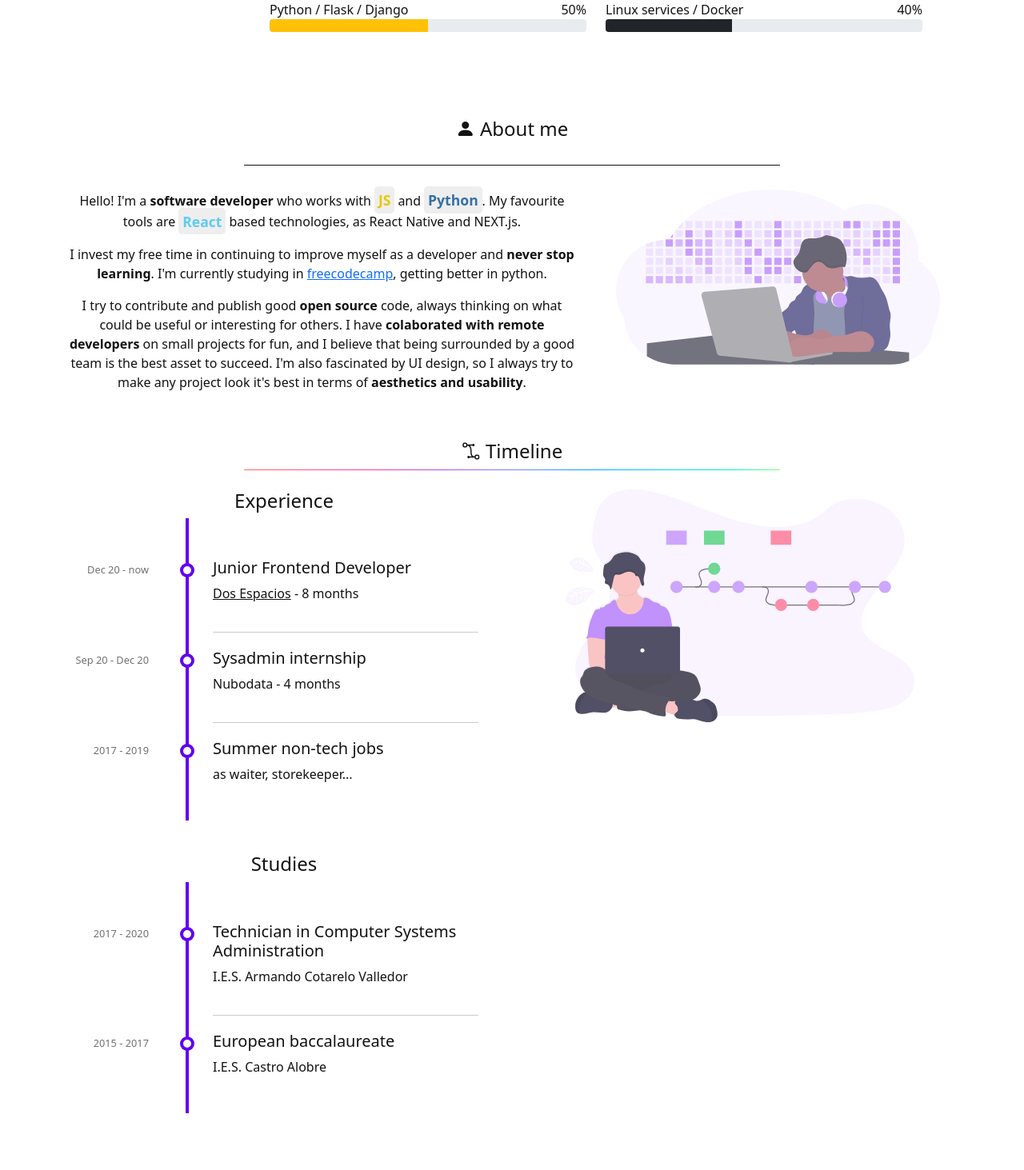
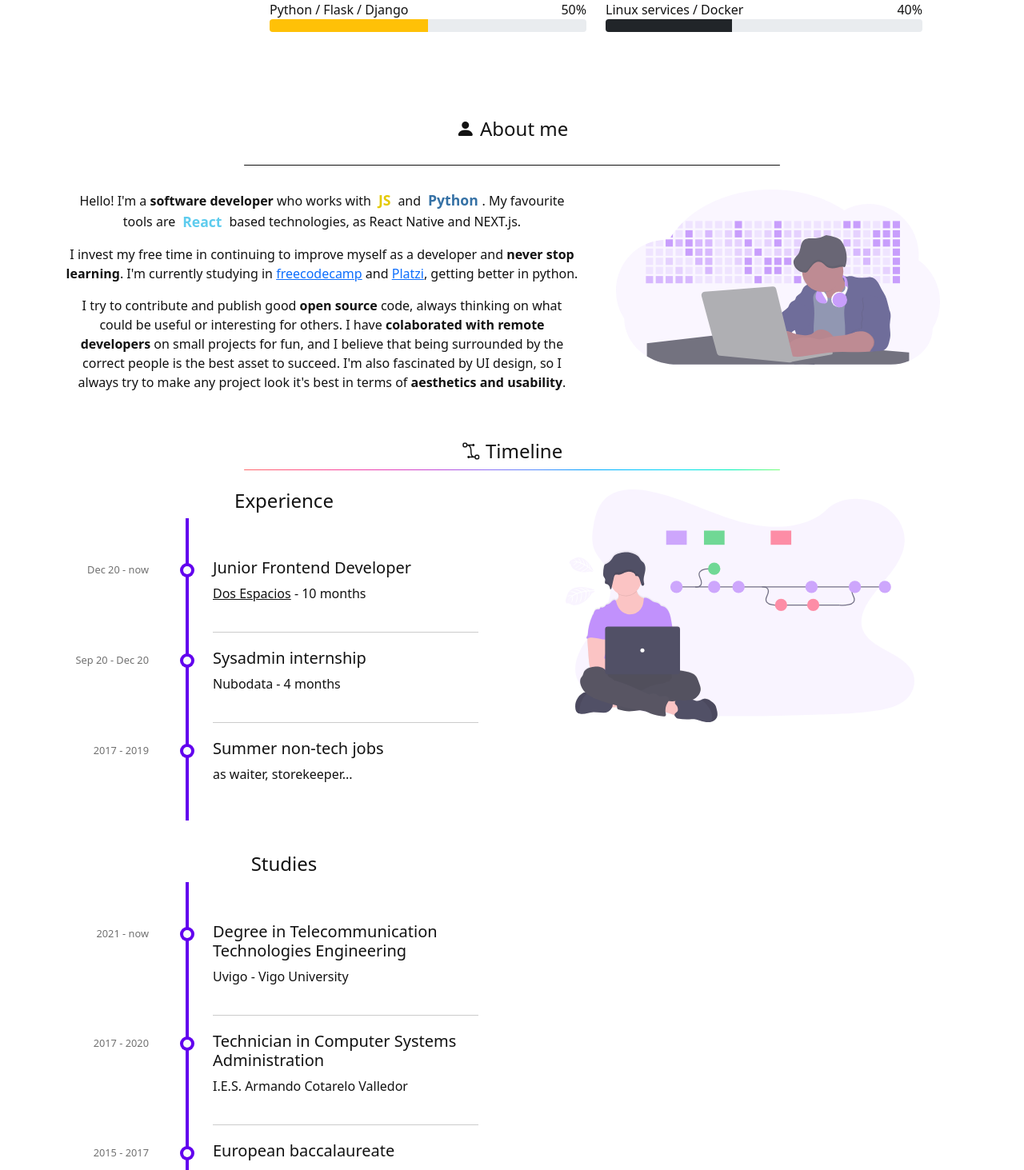
Before and after one commit to dawichi/dawichi.dev, a Next.js app: page / in a window 1280 px wide. Shown: the part 1321-2784 px from the top of the page at 80% size. Built offline with nearby package versions, Linux system fonts and the light colour scheme.

Commit message:
content update

```diff
--- a/components/sections/About.tsx
+++ b/components/sections/About.tsx
@@ -37,10 +37,10 @@ const About = () => {
 							Hello! I'm a <b>software developer</b> who works with <b className="code js">JS</b> and <b className="code py">Python</b>. My favourite tools are <b className="code re">React</b> based technologies, as React Native and NEXT.js.
 						</p>
 						<p className={setClassName()}>
-							I invest my free time in continuing to improve myself as a developer and <b>never stop learning</b>. I'm currently studying in <a href="https://www.freecodecamp.org/" target="_blank">freecodecamp</a>, getting better in python.
+							I invest my free time in continuing to improve myself as a developer and <b>never stop learning</b>. I'm currently studying in <a href="https://www.freecodecamp.org/" target="_blank">freecodecamp</a> and <a href="https://platzi.com/" target="_blank">Platzi</a>, getting better in python.
 						</p>
 						<p  className={setClassName()}>
-							I try to contribute and publish good <b>open source</b> code, always thinking on what could be useful or interesting for others. I have <b>colaborated with remote developers</b> on small projects for fun, and I believe that being surrounded by a good team is the best asset to succeed. I'm also fascinated by UI design, so I always try to make any project look it's best in terms of <b>aesthetics and usability</b>.
+							I try to contribute and publish good <b>open source</b> code, always thinking on what could be useful or interesting for others. I have <b>colaborated with remote developers</b> on small projects for fun, and I believe that being surrounded by the correct people is the best asset to succeed. I'm also fascinated by UI design, so I always try to make any project look it's best in terms of <b>aesthetics and usability</b>.
 						</p>
 					</div>
 				</Col>
--- a/components/sections/Timeline.tsx
+++ b/components/sections/Timeline.tsx
@@ -20,7 +20,7 @@ const Timeline = () => {
 					<ul>
 						<li data-date="Dec 20 - now">
 							<h5>Junior Frontend Developer</h5>
-							<p><a href="https://dosespacios.com" target="_blank">Dos Espacios</a> - 8 months</p>
+							<p><a href="https://dosespacios.com" target="_blank">Dos Espacios</a> - 10 months</p>
 						</li>
 						<li data-date="Sep 20 - Dec 20">
 							<h5>Sysadmin internship</h5>
@@ -34,6 +34,10 @@ const Timeline = () => {
 					<br></br>
 					<h4>Studies</h4>
 					<ul>
+						<li data-date="2021 - now">
+							<h5>Degree in Telecommunication Technologies Engineering</h5>
+							<p>Uvigo - Vigo University</p>
+						</li>
 						<li data-date="2017 - 2020">
 							<h5>Technician in Computer Systems Administration</h5>
 							<p>I.E.S. Armando Cotarelo Valledor</p>
--- a/styles/global.scss
+++ b/styles/global.scss
@@ -44,7 +44,7 @@ body[data-theme="dark"] {
 
 
 .code {
-	background: #eee;
+	background: var(--content);
 	border-radius: 5px;
 	padding: .3rem;
 	font-size: 1.1rem;
```
